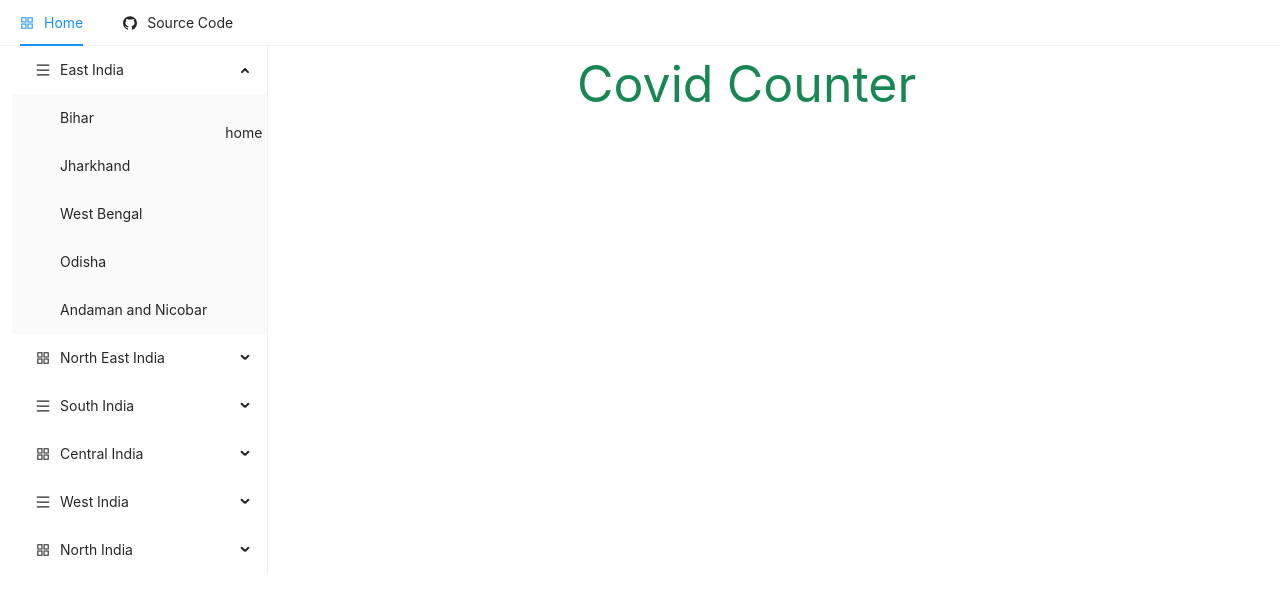
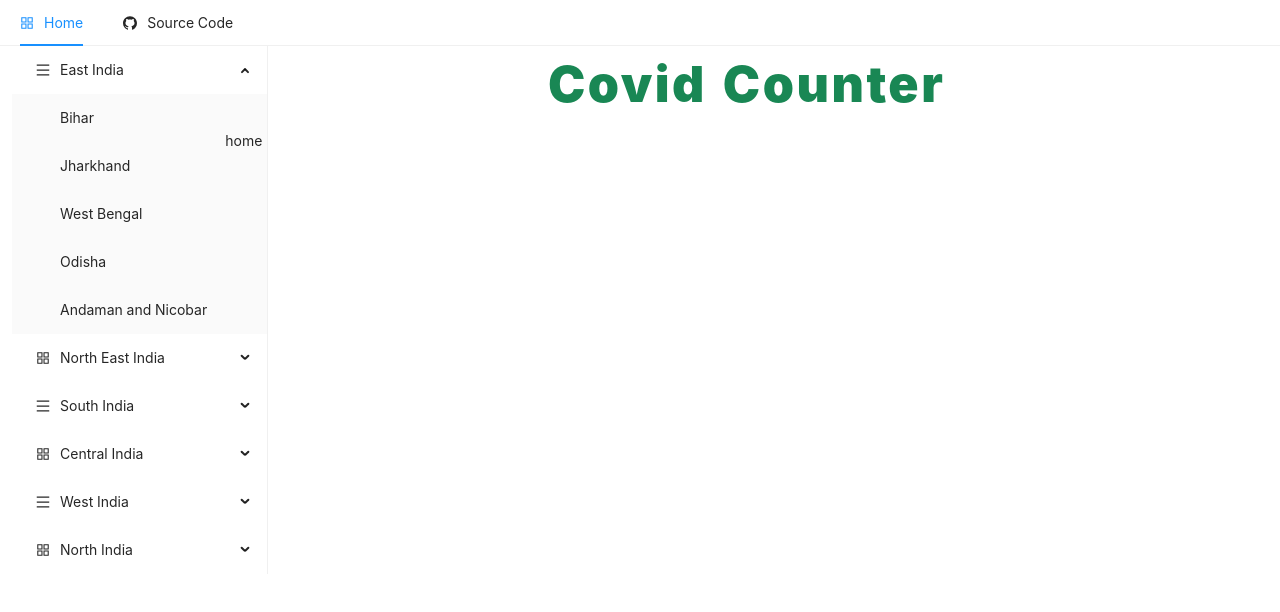
Before and after one commit to manu-karenite/covid-warn, a React (Create React App) app in the folder client/: page / in a window 1280 px wide. Shown: the top 612 px of the page. Built offline with nearby package versions, Linux system fonts and the light colour scheme.

Commit message:
Typography Changed for Title

```diff
--- a/client/src/Components/Navigation/Title.js
+++ b/client/src/Components/Navigation/Title.js
@@ -3,8 +3,8 @@ import React from "react";
 const Title = () => {
   return (
     <div
-      className="jumbotron display-6 text-center text-success mt-2 mb-2"
-      style={{ fontSize: "50px" }}
+      className="jumbotron display-6 text-center text-success mt-2 mb-3 "
+      style={{ fontSize: "50px", fontWeight: "bold", letterSpacing: "2.5px" }}
     >
       <b>Covid Counter</b>
     </div>
```
